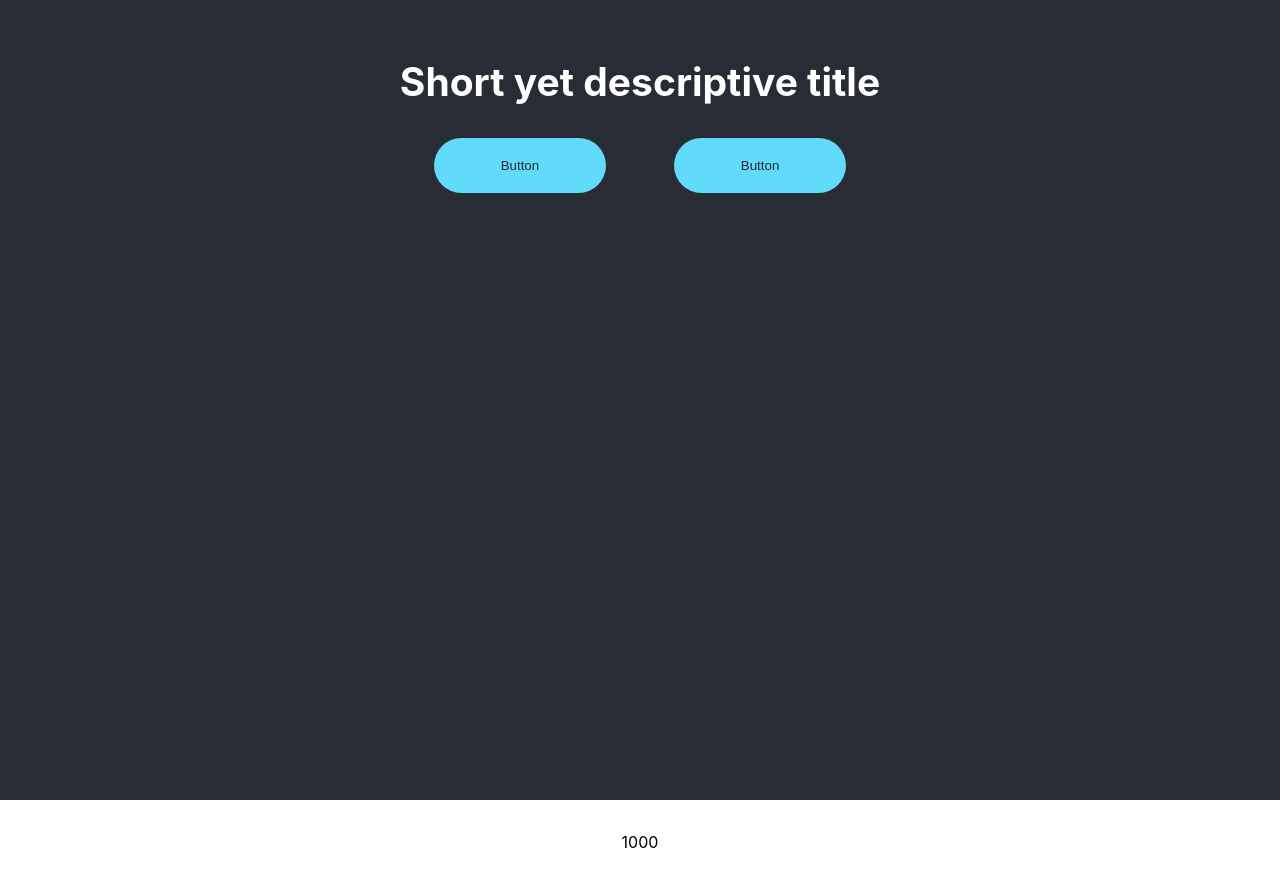
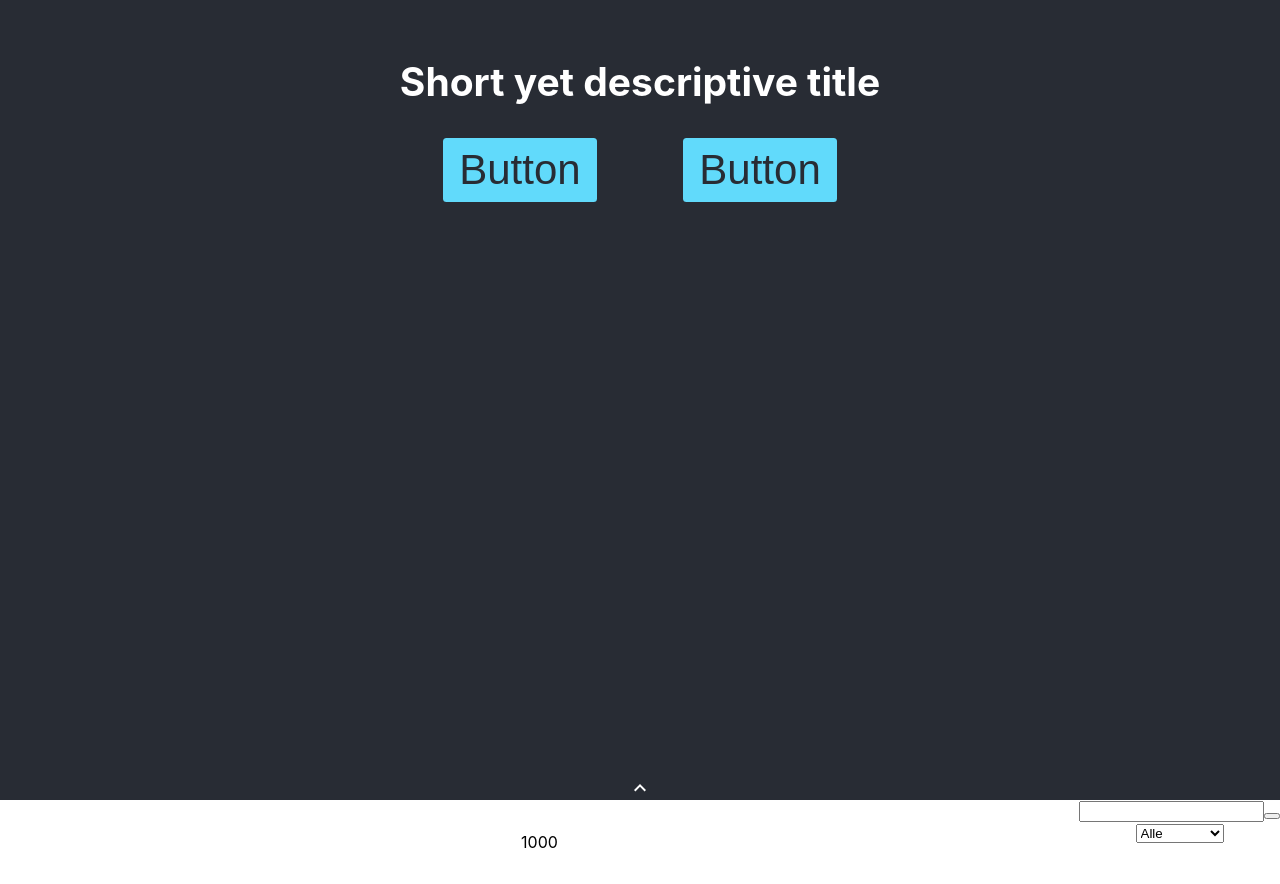
Before and after one commit to pynezz/my-app, a React (Create React App) app: page / in a window 1280 px wide. Built offline with nearby package versions, Linux system fonts and the light colour scheme.

Commit message:
custom components from files - starting to get the hang of it

```diff
--- a/src/App.css
+++ b/src/App.css
@@ -22,6 +22,10 @@
   justify-content: center;
   font-size: calc(10px + 2vmin);
   color: white;
+}
+
+.showFooterStats {
+  min-height: 85vh;
 }
 
 .App-link {
@@ -58,8 +62,9 @@ body {
   margin-top: 0px;
   border: none;
   cursor: pointer;
-  padding: 1.5em 5em;
-  border-radius: 30em;
+  padding: 0.6em 1.2em;
+  max-width: 75vw;
+  border-radius: 3.5px;
   background-color: #61dafb;
 
 }
@@ -70,6 +75,7 @@ body {
 .top-button a {
   text-decoration: none;
   color: #282c34;
+  font-size: 42px;
 }
 
 .row {
@@ -87,8 +93,8 @@ body {
   margin: 0 auto;
 }
 
-.container-top {
-
+.expand-icon {
+  cursor: pointer;
 }
 
 section {
--- a/src/App.js
+++ b/src/App.js
@@ -1,5 +1,7 @@
 import logo from './logo.svg';
 import './App.css';
+import expand_icon from './icons/expand_less_white_24dp.svg';
+import Form from './components/Form';
 
 function ReactApp() {
   return (
@@ -26,7 +28,7 @@ function App() {
   return (
     <div className="App">
       <header className="App-header">
-
+        <Section></Section>
         <section id="sec-one">
           <div className="container container-top">
             <h1>Short yet descriptive title</h1>
@@ -46,6 +48,7 @@ function App() {
             </div>
           </div>
         </section>
+        <img src={expand_icon} className="expand-icon" alt="expand" onClick={Expand}></img>
       </header>
       <section className="sec-two">
           <div className="container">
@@ -55,9 +58,19 @@ function App() {
               </p>
             </div>
           </div>
+          <Form />
         </section>
     </div>
   );
 }
 
+function Expand() {
+  var header = document.querySelector('App-header');
+  header.classList.add('showFooterStats');
+}
+
+function Section(props) {
+  return null
+}
+
 export default App;
--- /dev/null
+++ b/src/components/Form.js
@@ -0,0 +1,21 @@
+import React from "react"
+
+const Form = () => {
+    return (
+    <form>
+        <input type="text" class="todo-input" />
+        <button class="todo-button" type="submit">
+            <i class="fas fa-plus-square"></i>
+        </button>
+        <div class="select">
+            <select name="todos" class="filter-todo">
+                <option value="all">Alle</option>
+                <option value="completed">Completed</option>
+                <option value="uncompleted">Ikke fullført</option>
+            </select>
+        </div>
+    </form>
+    );
+}
+
+export default Form;
```
Also changed, not shown: src/icons/expand_less_white_24dp.svg (added), src/icons/iconmonstr-construction-30-240.png (added).
